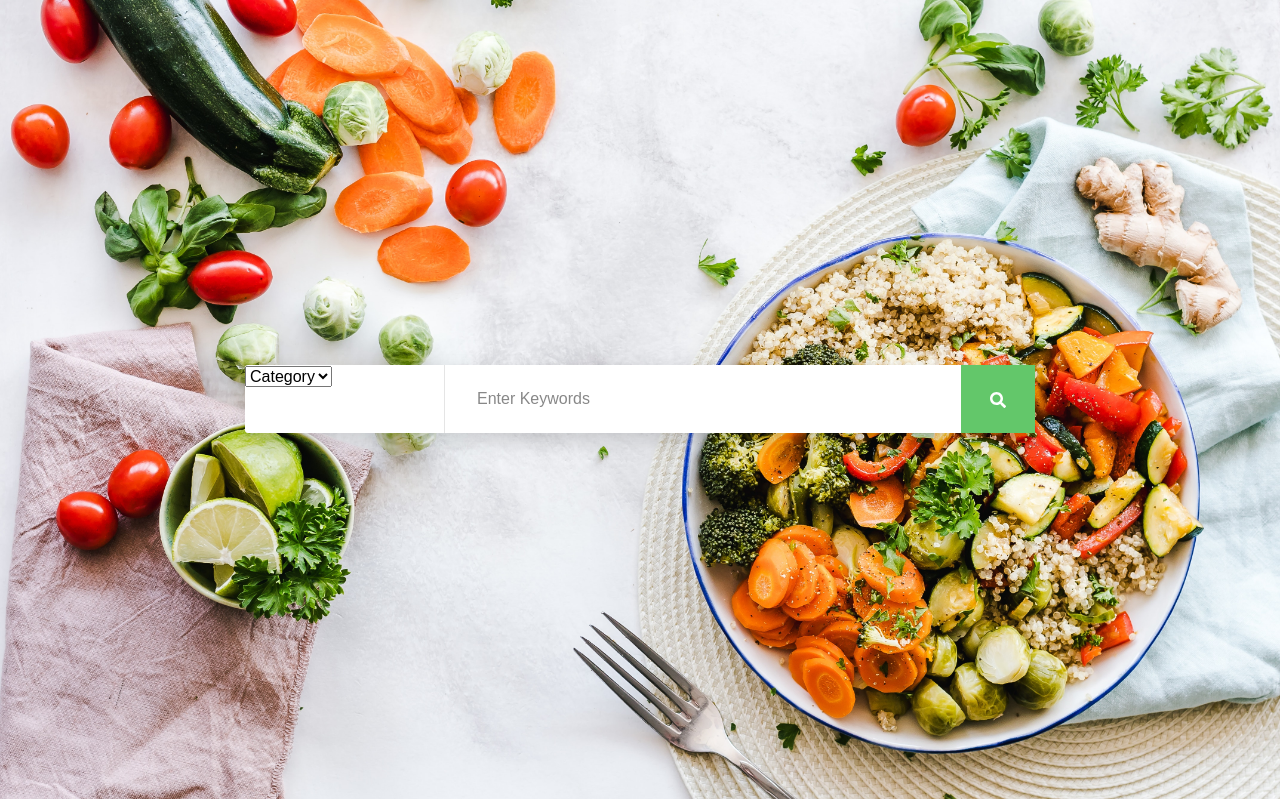
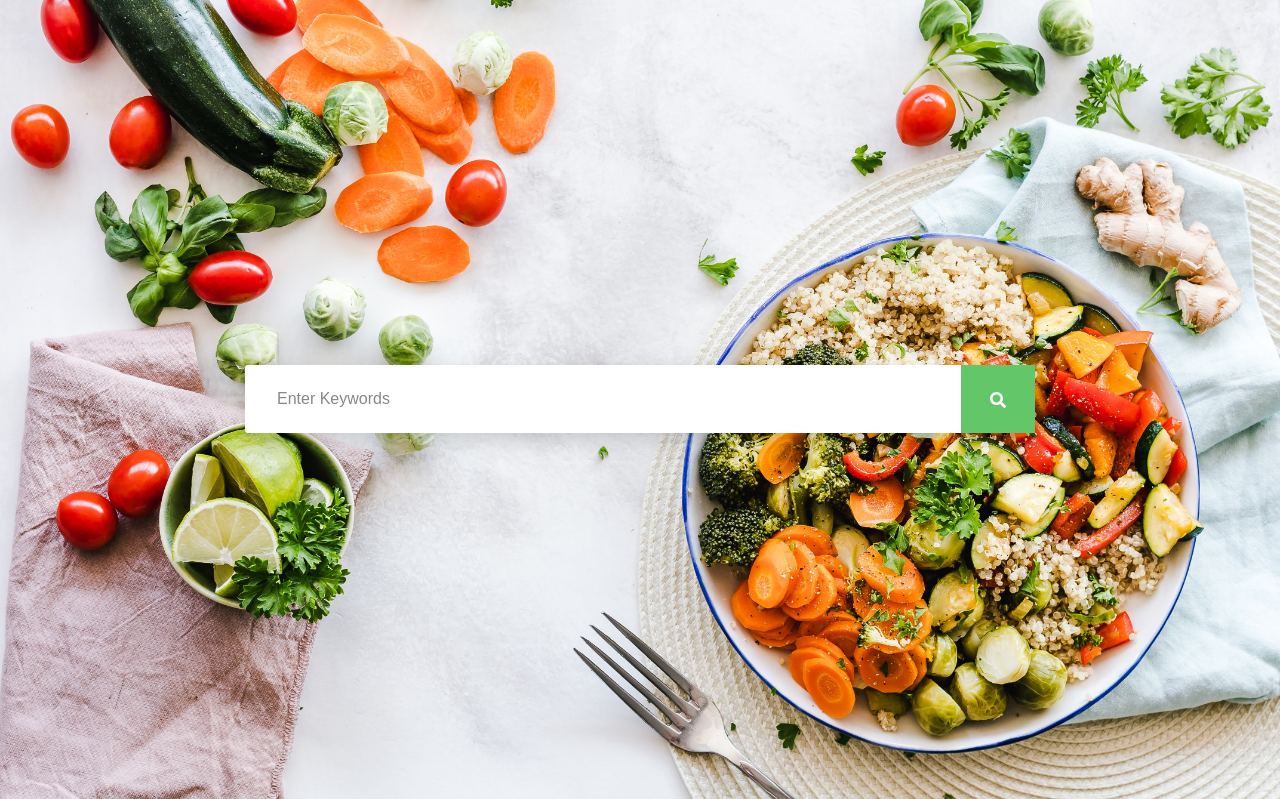
Before and after one commit to bogdy22/StudentChef, a PHP site: page /studentchef/home.php in a window 1280 px wide. Shown: the part 57-856 px from the top of the page. Run offline with PHP 8.4, Linux system fonts and the light colour scheme.

Commit message:
removed dropdown from search bar

```diff
--- a/home.php
+++ b/home.php
@@ -14,16 +14,7 @@ $_SESSION["returnPath"] = "../home.php";
       <div class="s003">
       <form action="searchResults.php" method="get">
         <div class="inner-form">
-          <div class="input-field first-wrap">
-            <div class="input-select">
-              <select data-trigger="" name="choices-single-defaul">
-                <option placeholder="">Category</option>
-                <option>Vegan</option>
-                <option>Halal</option>
-              </select>
-            </div>
-          </div>
-          <div class="input-field second-wrap">
+          <div class="input-field" style="width: calc(100% - 74px);">
             <input id="search" name="recipeName" type="text" placeholder="Enter Keywords" />
           </div>
           <div class="input-field third-wrap">
```
